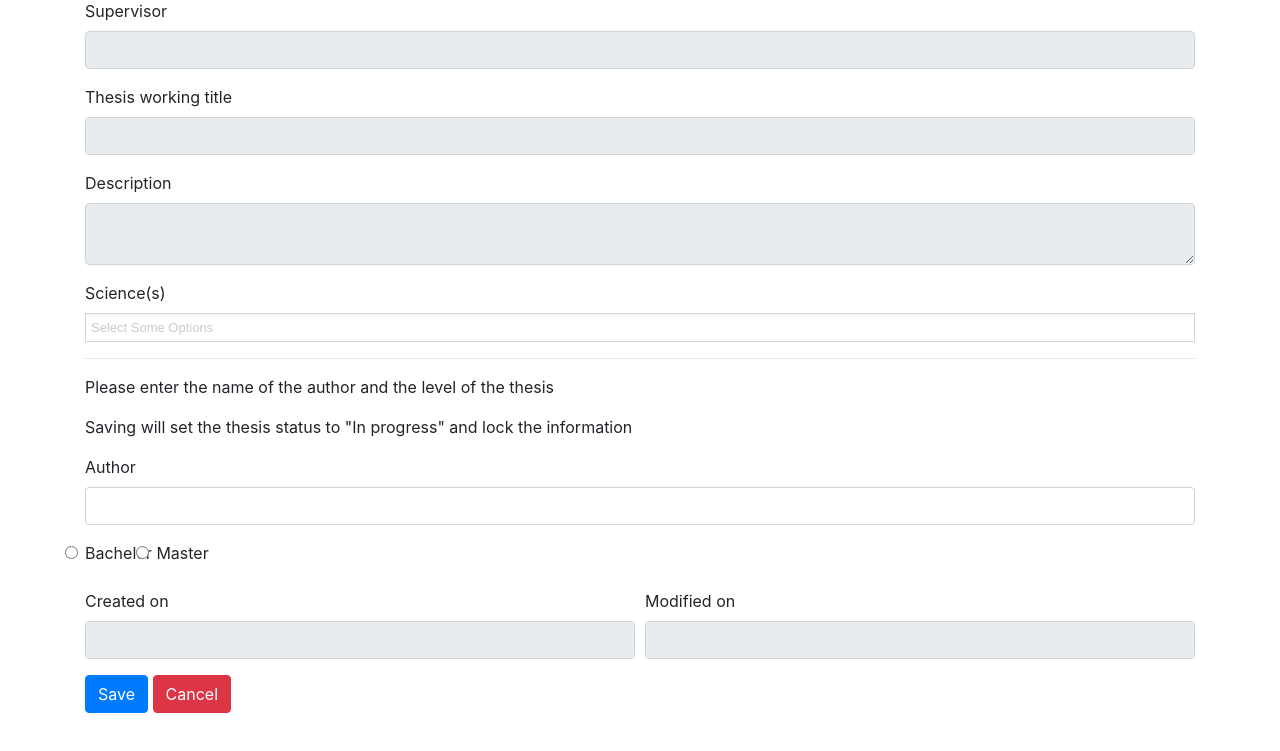
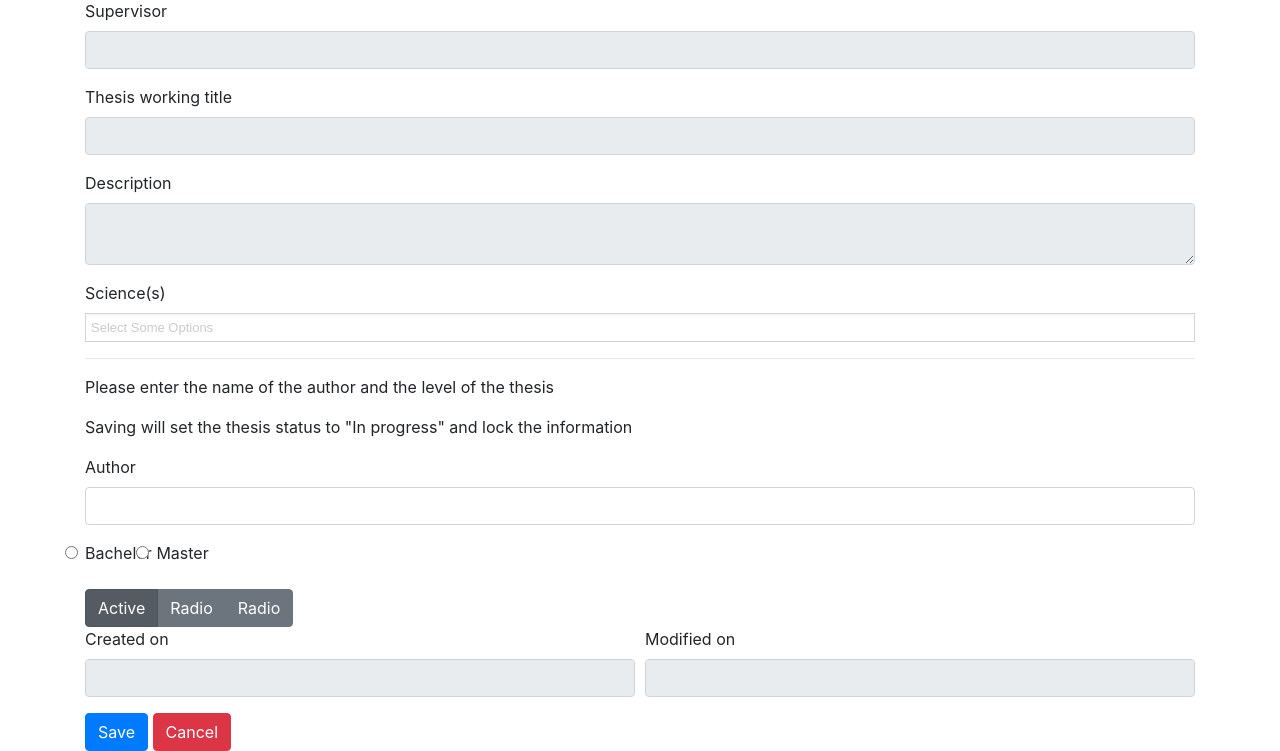
Before and after one commit to roopekole/tsoha, a Flask app: template application/templates/theses/checkout.html in a window 1280 px wide. Shown: the part 81-832 px from the top of the page. Before the commit the page ends 794 px from the top, so only its background shows below. Run offline with Flask 2, Linux system fonts and the light colour scheme; the template is opened without the code that fills it: values that come from a table or form of the project are taken from there, others are empty; data comes from the database, SQL or seed files in the repository; both versions use the stored data as it was after the commit; some libraries are stand-ins or nearby versions.

Commit message:
Layout fixing for thesis read mode

```diff
--- a/application/templates/theses/checkout.html
+++ b/application/templates/theses/checkout.html
@@ -61,6 +61,17 @@
         {% endfor %}
 
     </div>
+    <div class="btn-group btn-group-toggle" data-toggle="buttons">
+        <label class="btn btn-secondary active">
+          <input type="radio" name="options" id="option1" autocomplete="off" checked> Active
+        </label>
+        <label class="btn btn-secondary">
+          <input type="radio" name="options" id="option2" autocomplete="off"> Radio
+        </label>
+        <label class="btn btn-secondary">
+          <input type="radio" name="options" id="option3" autocomplete="off"> Radio
+        </label>
+      </div>
     <div class="form-group">
         <div class="form-row">
             <div class="col">
--- a/application/templates/theses/view.html
+++ b/application/templates/theses/view.html
@@ -71,6 +71,7 @@
 
 
     </div>
+    <br />
 
     <a class="btn btn-info" href="{{url_for('theses_index')}}" role="button">Back</a>
 
```
Also changed, not shown: application/theses.db.
